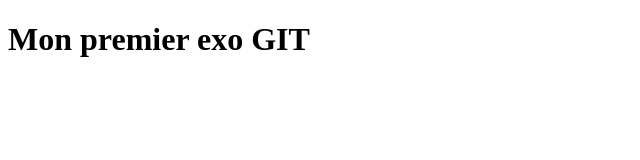
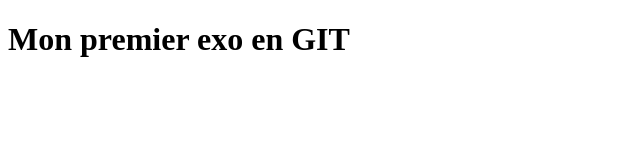
Before and after one commit to JeanMarcB-studi/studi-git, a plain HTML site: page index.html in a window 1280 px wide. Shown: the whole page, without its empty margins (0-640 px from the left). Drawn offline with Linux system fonts and the light colour scheme.

Commit message:
premier commit avec VS CODE

```diff
--- a/index.html
+++ b/index.html
@@ -7,6 +7,6 @@
   <title>Document</title>
 </head>
 <body>
-  <h1>Mon premier exo GIT</h1>
+  <h1>Mon premier exo en GIT</h1>
 </body>
 </html>
```
